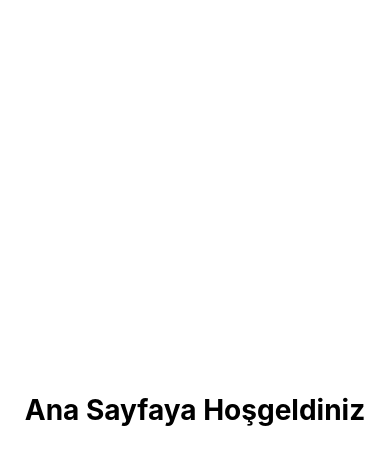
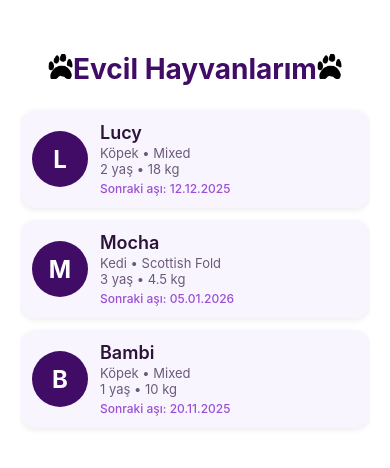
Before and after one commit to Berfin4615/MyPetApp, a React Native app in the folder Mobile/: screen /Dashboard in a window 390 px wide. Shown: the top 468 px of the page. Built offline with nearby package versions, Linux system fonts and the light colour scheme.

Commit message:
Dashboard design is finish for now.

```diff
--- a/Mobile/src/screens/DashboardScreen.tsx
+++ b/Mobile/src/screens/DashboardScreen.tsx
@@ -1,12 +1,66 @@
-import { View, Text, TextInput, TouchableOpacity, StyleSheet } from 'react-native';
+import { View, Text, StyleSheet, Image, TouchableOpacity, FlatList } from 'react-native';
 import { useState } from 'react';
 
+const pets = [
+  {
+    id: '1',
+    name: 'Lucy',
+    type: 'Köpek',
+    breed: 'Mixed',
+    age: '2 yaş',
+    weight: '18 kg',
+    nextVaccine: '12.12.2025',
+  },
+  {
+    id: '2',
+    name: 'Mocha',
+    type: 'Kedi',
+    breed: 'Scottish Fold',
+    age: '3 yaş',
+    weight: '4.5 kg',
+    nextVaccine: '05.01.2026',
+  },
+  {
+    id: '3',
+    name: 'Bambi',
+    type: 'Köpek',
+    breed: 'Mixed',
+    age: '1 yaş',
+    weight: '10 kg',
+    nextVaccine: '20.11.2025',
+  },
+];
+
 export default function LoginScreen() {
+  const renderPet = ({ item }) => (
+    <TouchableOpacity style={styles.card} activeOpacity={0.8}>
+      <View style={styles.avatar}>
+        <Text style={styles.avatarText}>{item.name.charAt(0)}</Text>
+      </View>
+
+      <View style={styles.info}>
+        <Text style={styles.name}>{item.name}</Text>
+        <Text style={styles.detail}>{item.type} • {item.breed}</Text>
+        <Text style={styles.detail}>{item.age} • {item.weight}</Text>
+        <Text style={styles.vaccine}>Sonraki aşı: {item.nextVaccine}</Text>
+      </View>
+    </TouchableOpacity>
+  );
   return (
     <View style={styles.container}>
 
-      <Text style={styles.title}>Ana Sayfaya Hoşgeldiniz</Text>
+      <Text style={styles.title}>
+        <Image source={require('../assets/paw.png')} style={{ width: 25, height: 25 }} />
+        Evcil Hayvanlarım
+        <Image source={require('../assets/paw.png')} style={{ width: 25, height: 25 }} />
+      </Text>
 
+    <FlatList
+        data={pets}
+        keyExtractor={(item) => item.id}
+        renderItem={renderPet}
+        contentContainerStyle={styles.listContent}
+      />
     </View>
   );
 }
@@ -15,13 +69,63 @@ const styles = StyleSheet.create({
   container: {
     flex: 1,
     backgroundColor: '#fff',
-    justifyContent: 'center',
-    paddingHorizontal: 24,
+    paddingHorizontal: 20,
+    paddingTop: 52,
   },
   title: {
     fontSize: 28,
+    color: '#400c66',
     textAlign: 'center',
-    marginBottom: 24,
+    marginBottom: 16,
     fontWeight: 'bold',
-  }
+  },
+  listContent: {
+    paddingVertical: 8,
+  },
+  card: {
+    flexDirection: 'row',
+    backgroundColor: '#f9f5ff',
+    borderRadius: 16,
+    padding: 12,
+    marginBottom: 12,
+    alignItems: 'center',
+    shadowColor: '#000',
+    shadowOpacity: 0.08,
+    shadowRadius: 6,
+    shadowOffset: { width: 0, height: 2 },
+    elevation: 3,
+  },
+  avatar: {
+    width: 56,
+    height: 56,
+    borderRadius: 28,
+    backgroundColor: '#400c66',
+    justifyContent: 'center',
+    alignItems: 'center',
+    marginRight: 12,
+  },
+  avatarText: {
+    color: 'white',
+    fontSize: 24,
+    fontWeight: 'bold',
+  },
+  info: {
+    flex: 1,
+  },
+  name: {
+    fontSize: 18,
+    fontWeight: '600',
+    color: '#2c1438',
+    marginBottom: 2,
+  },
+  detail: {
+    fontSize: 13,
+    color: '#6b5a77',
+  },
+  vaccine: {
+    marginTop: 4,
+    fontSize: 12,
+    color: '#9a4fd6',
+    fontWeight: '500',
+  },
 });
--- a/Mobile/src/screens/LoginScreen.tsx
+++ b/Mobile/src/screens/LoginScreen.tsx
@@ -83,7 +83,7 @@ export default function LoginScreen({ navigation }) {
     </View>
   );
 }
-
+// TODO: Giriş yaparken ekran yukarı kaymıyor neyi yazdığımı göremiyorum.
 
 const styles = StyleSheet.create({
   container: {
```
Also changed, not shown: Mobile/src/assets/paw.png (added).
